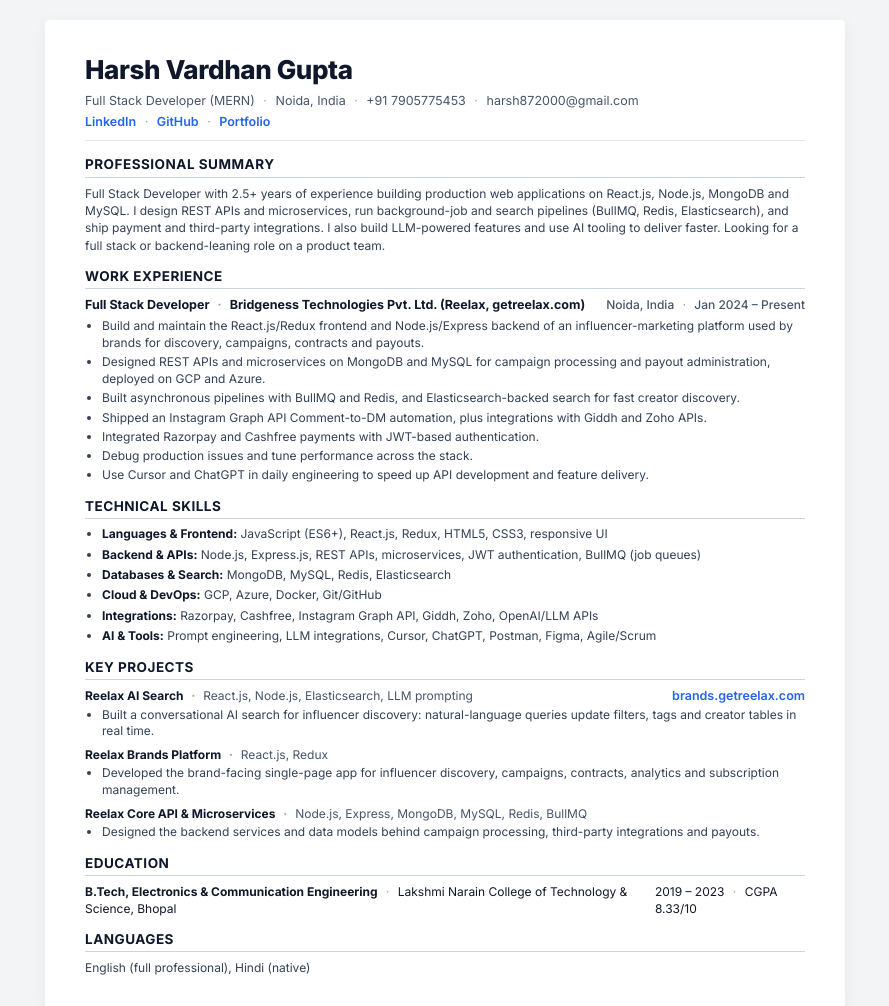
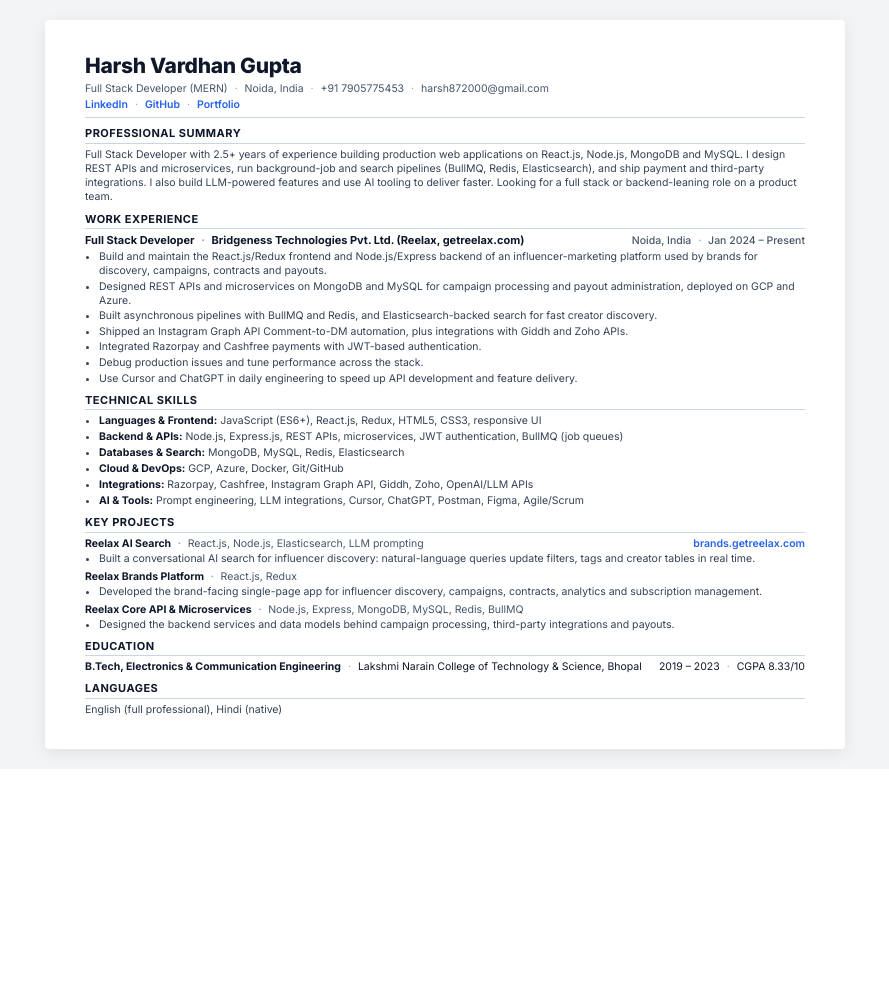
Before and after one commit to harshvgupta1/full-stack-development, a plain HTML site: page resume/index.html in a window 1280 px wide. Shown: the whole page, without its empty margins (195-1084 px from the left). After the commit the page ends 800 px from the top, so only its background shows below. Drawn offline with Linux system fonts and the light colour scheme.

Commit message:
Fix PDF orientation and enforce single-page A4 portrait layout

```diff
--- a/resume/index.html
+++ b/resume/index.html
@@ -8,53 +8,56 @@
   <link rel="preconnect" href="https://fonts.gstatic.com" crossorigin>
   <link href="https://fonts.googleapis.com/css2?family=Inter:wght@400;500;600;700;800&display=swap" rel="stylesheet">
   <style>
+    @page {
+      size: A4 portrait;
+      margin: 8mm 11mm;
+    }
+
     * {
       box-sizing: border-box;
       margin: 0;
       padding: 0;
     }
 
-    body {
+    html, body {
       font-family: 'Inter', -apple-system, BlinkMacSystemFont, "Segoe UI", Roboto, sans-serif;
-      color: #111827;
-      background-color: #f3f4f6;
-      line-height: 1.42;
-      font-size: 12.5px;
+      color: #0f172a;
+      background-color: #ffffff;
+      line-height: 1.32;
+      font-size: 10.5px;
       -webkit-font-smoothing: antialiased;
     }
 
     .page-container {
-      max-width: 800px;
-      margin: 20px auto;
+      width: 100%;
+      max-width: 100%;
+      margin: 0 auto;
+      padding: 0;
       background: #ffffff;
-      padding: 32px 40px;
-      box-shadow: 0 4px 16px rgba(0, 0, 0, 0.06);
-      border-radius: 4px;
     }
 
     header {
-      margin-bottom: 14px;
-      border-bottom: 1.5px solid #e5e7eb;
-      padding-bottom: 10px;
+      margin-bottom: 8px;
+      border-bottom: 1.2px solid #cbd5e1;
+      padding-bottom: 6px;
     }
 
     h1 {
-      font-size: 26px;
+      font-size: 21px;
       font-weight: 800;
       color: #0f172a;
-      letter-spacing: -0.4px;
-      margin-bottom: 3px;
+      letter-spacing: -0.3px;
+      margin-bottom: 2px;
     }
 
     .contact-info {
-      font-size: 12.5px;
+      font-size: 10.5px;
       color: #475569;
-      margin-bottom: 3px;
-      font-weight: 400;
+      margin-bottom: 2px;
     }
 
     .links {
-      font-size: 12.5px;
+      font-size: 10.5px;
     }
 
     .links a {
@@ -68,12 +71,12 @@
     }
 
     .divider {
-      margin: 0 5px;
+      margin: 0 4px;
       color: #94a3b8;
     }
 
     section {
-      margin-bottom: 13px;
+      margin-bottom: 7px;
     }
 
     section:last-child {
@@ -81,44 +84,43 @@
     }
 
     h2 {
-      font-size: 13.5px;
+      font-size: 11px;
       font-weight: 700;
       color: #0f172a;
       text-transform: uppercase;
       letter-spacing: 0.5px;
-      border-bottom: 1.2px solid #cbd5e1;
+      border-bottom: 1px solid #cbd5e1;
       padding-bottom: 2px;
-      margin-bottom: 7px;
+      margin-bottom: 4px;
     }
 
     p {
       color: #334155;
-      font-size: 12px;
-      line-height: 1.45;
+      font-size: 10.5px;
+      line-height: 1.35;
     }
 
     .job-header {
       display: flex;
       justify-content: space-between;
       align-items: baseline;
-      margin-bottom: 4px;
-      flex-wrap: wrap;
+      margin-bottom: 2px;
     }
 
     .job-title {
       font-weight: 700;
       color: #0f172a;
-      font-size: 12.5px;
+      font-size: 11px;
     }
 
     .job-meta {
       color: #475569;
       font-weight: 500;
-      font-size: 12px;
+      font-size: 10.5px;
     }
 
     .project-item {
-      margin-bottom: 6px;
+      margin-bottom: 4px;
     }
 
     .project-item:last-child {
@@ -129,13 +131,13 @@
       display: flex;
       justify-content: space-between;
       align-items: baseline;
-      margin-bottom: 2px;
+      margin-bottom: 1px;
     }
 
     .project-title {
       font-weight: 700;
       color: #0f172a;
-      font-size: 12px;
+      font-size: 10.5px;
     }
 
     .project-stack {
@@ -145,15 +147,15 @@
 
     ul {
       list-style-type: disc;
-      padding-left: 17px;
-      margin-bottom: 4px;
+      padding-left: 14px;
+      margin-bottom: 2px;
     }
 
     li {
       color: #334155;
-      font-size: 12px;
-      margin-bottom: 2.5px;
-      line-height: 1.4;
+      font-size: 10.5px;
+      margin-bottom: 1.5px;
+      line-height: 1.34;
     }
 
     li strong {
@@ -161,30 +163,27 @@
     }
 
     .skills-list li {
-      margin-bottom: 3.5px;
+      margin-bottom: 2px;
     }
 
     .education-row {
       display: flex;
       justify-content: space-between;
       align-items: baseline;
-      font-size: 12px;
+      font-size: 10.5px;
     }
 
-    @media print {
+    @media screen {
       body {
-        background-color: #ffffff;
+        background-color: #f3f4f6;
+        padding: 20px;
       }
       .page-container {
-        margin: 0;
-        padding: 0;
-        box-shadow: none;
-        border-radius: 0;
-        max-width: 100%;
-      }
-      @page {
-        margin: 8mm 10mm;
-        size: A4;
+        max-width: 800px;
+        margin: 0 auto;
+        padding: 32px 40px;
+        box-shadow: 0 4px 16px rgba(0, 0, 0, 0.08);
+        border-radius: 4px;
       }
     }
   </style>
```
Also changed, not shown: resume/generate-pdf.cjs (+2 -6 lines), 1 other file.
